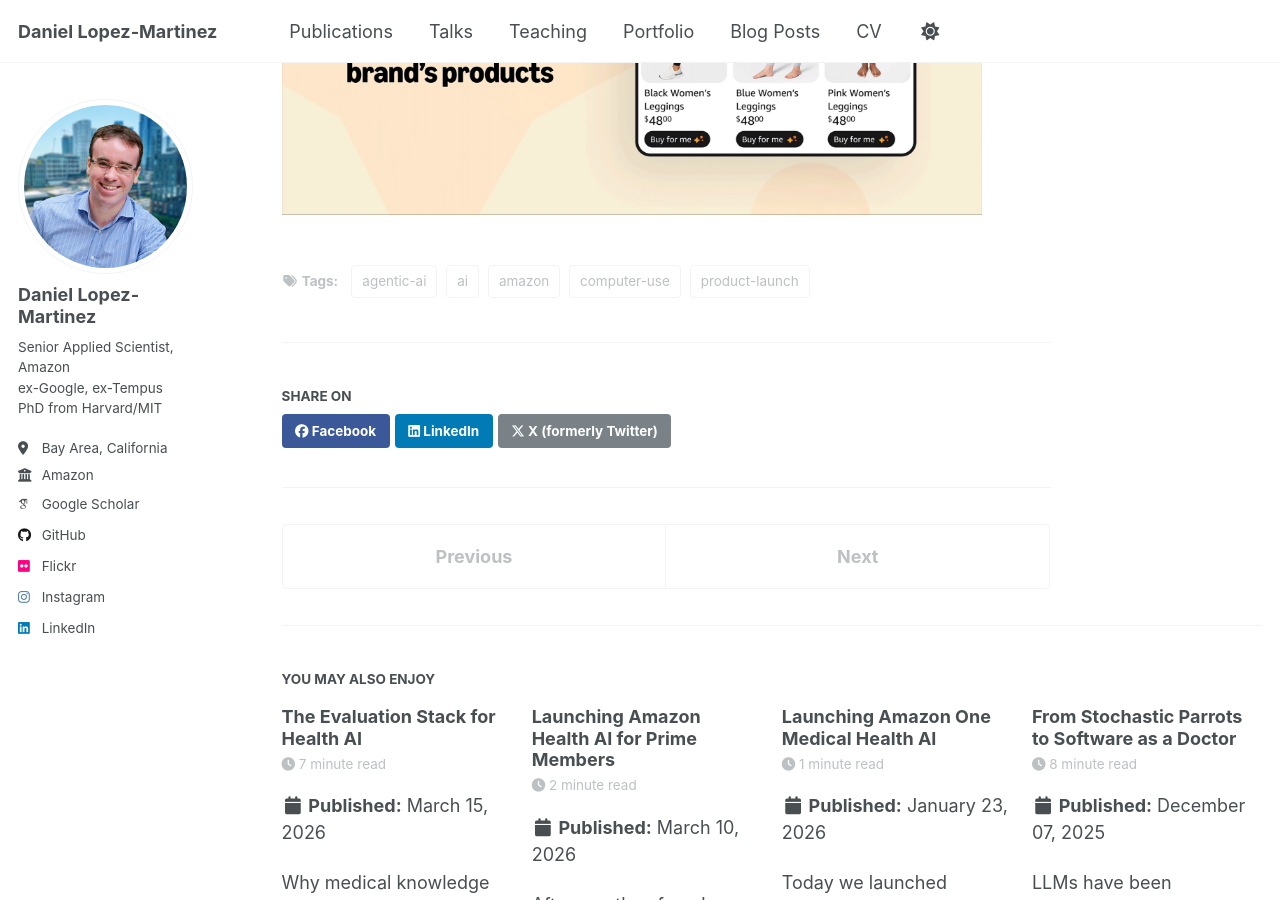
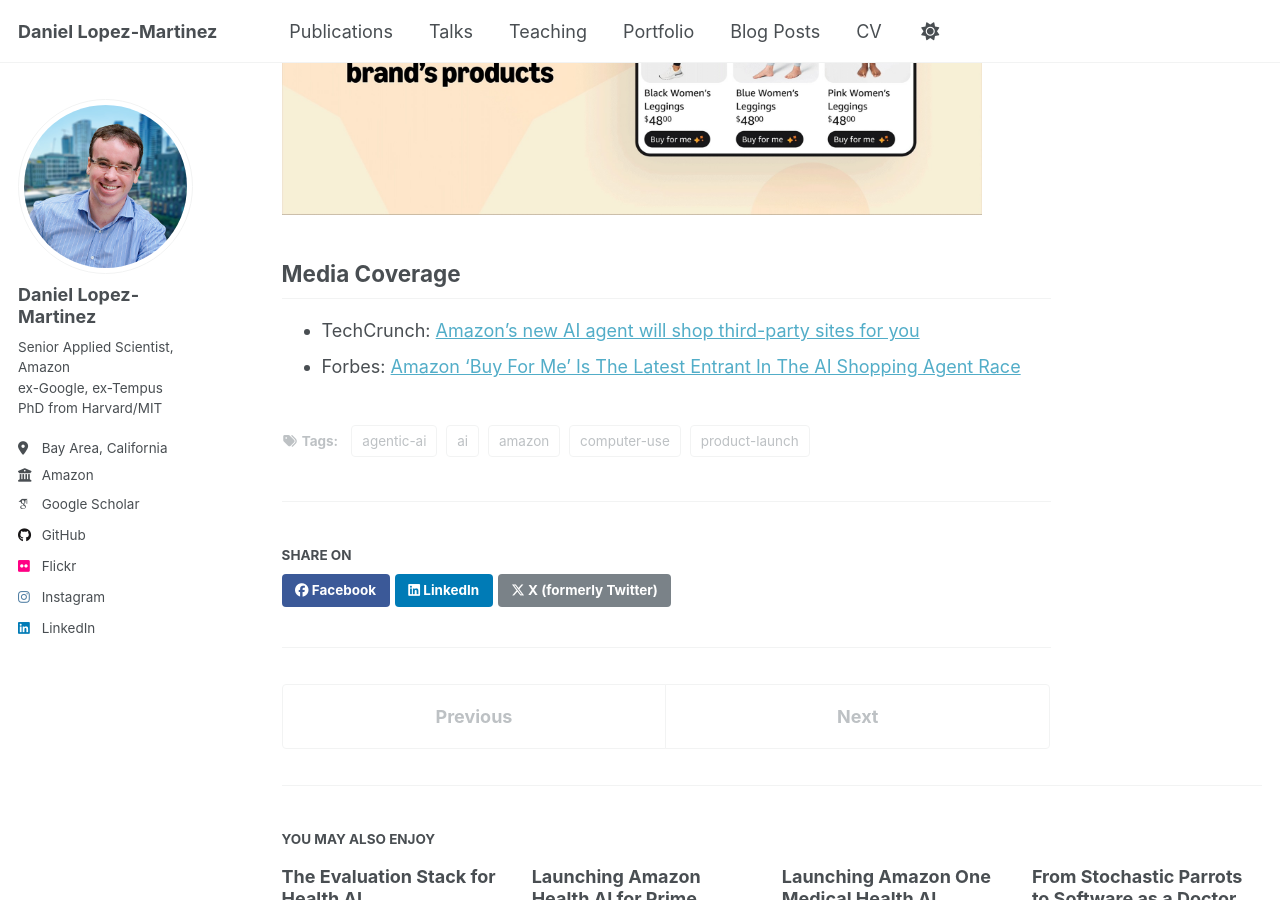
Before and after one commit to daniel-lopezmartinez/daniel-lopezmartinez.github.io, a Jekyll site: the page built from _posts/2025-04-03-launching-amazon-buy-for-me.md, in a window 1280 px wide and 900 px high, scrolled down 896 px. Built offline with Jekyll 4.4.1, drawn with Linux system fonts in a browser that asks for light colours; some web fonts are replaced; a script that is not in the unit is left out.

Commit message:
added media coverage

```diff
--- a/_posts/2025-04-03-launching-amazon-buy-for-me.md
+++ b/_posts/2025-04-03-launching-amazon-buy-for-me.md
@@ -23,3 +23,8 @@ This work also led to a [patent application](/publication/2025-agentic-ui-automa
 Read more: [Amazon's Buy for Me](https://www.aboutamazon.com/news/retail/amazon-shopping-app-buy-for-me-brands)
 
 <img src='/images/blog/buyforme.jpg' width="700" height="400" alt="Amazon Buy For Me agentic shopping system interface showing an AI agent completing a purchase on a third-party brand website.">
+
+## Media Coverage
+
+- TechCrunch: [Amazon’s new AI agent will shop third-party sites for you](https://techcrunch.com/2025/04/03/amazons-new-ai-agent-will-shop-third-party-stores-for-you/)
+- Forbes: [Amazon ‘Buy For Me’ Is The Latest Entrant In The AI Shopping Agent Race](https://www.forbes.com/sites/kirimasters/2025/04/08/amazon-buy-for-me-is-the-latest-entrant-in-the-ai-shopping-agent-race/)
```
